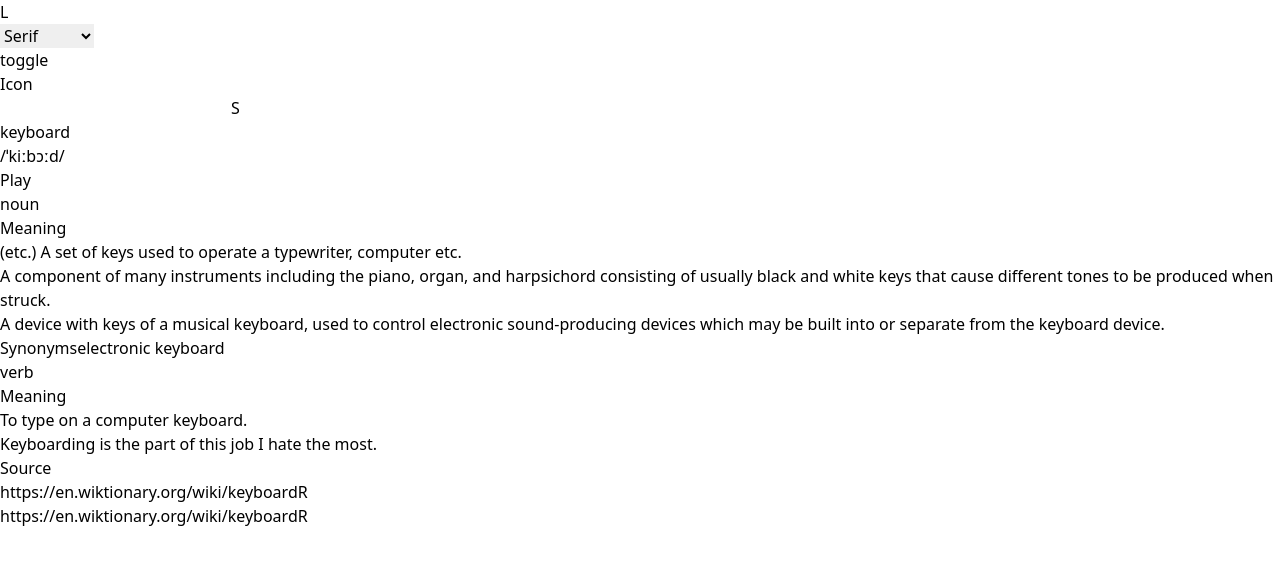
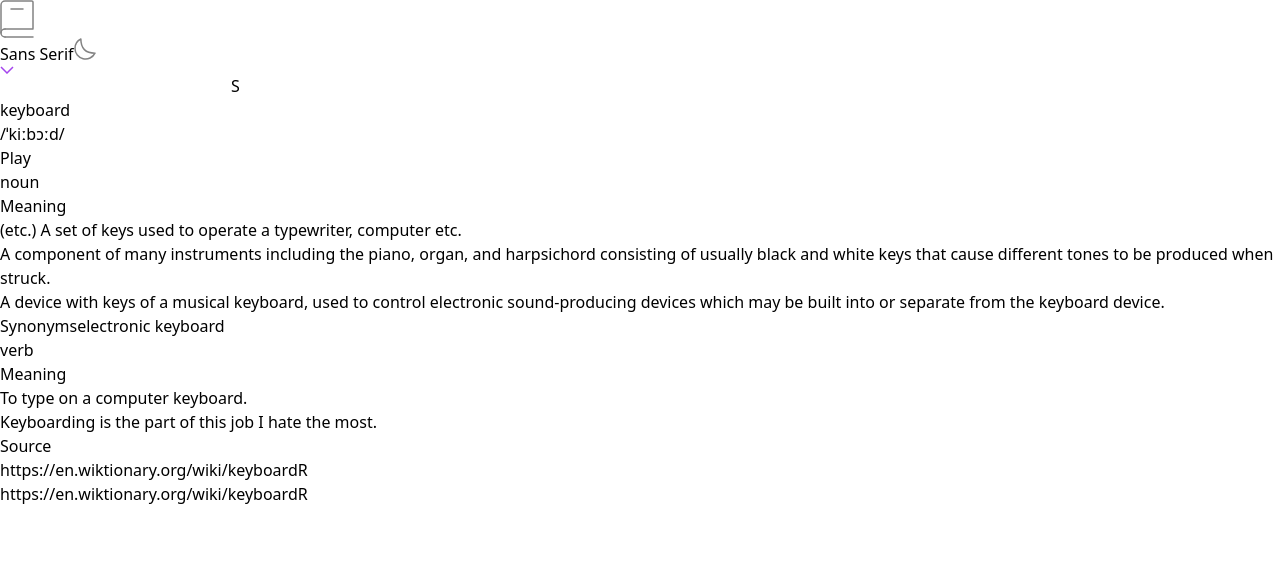
Before and after one commit to debasishrowlo/frontend-mentor-dictionary-api, a React app: page / in a window 1280 px wide. Shown: the top 564 px of the page. Built offline with nearby package versions, Linux system fonts and the light colour scheme.

Commit message:
Add header styles

```diff
--- a/src/index.css
+++ b/src/index.css
@@ -21,5 +21,9 @@
   src: url(./assets/fonts/inter/Inter-VariableFont_slnt,wght.ttf);
 }
 
+body {
+  @apply text-black;
+}
+
 @tailwind components;
 @tailwind utilities;
--- a/src/index.html
+++ b/src/index.html
@@ -3,7 +3,7 @@
   <head>
     <meta charset="utf-8" />
     <meta name="viewport" content="width=device-width, initial-scale=1" />
-    <link rel="icon" type="image/png" sizes="32x32" href=<%=require("./images/favicon-32x32.png")%>>
+    <link rel="icon" type="image/png" sizes="32x32" href=<%=require("./assets/images/favicon-32x32.png")%>>
     <title>Frontend Mentor | Dictionary web app</title>
   </head>
   <body>
--- a/src/index.tsx
+++ b/src/index.tsx
@@ -1,6 +1,10 @@
 import React, { useState, FormEvent } from "react"
 import { createRoot } from "react-dom/client"
 import classnames from "classnames"
+
+import logo from "./assets/images/logo.svg"
+import arrowDownIcon from "./assets/images/icon-arrow-down.svg"
+import moonIcon from "./assets/images/icon-moon.svg"
 
 import "./index.css"
 
@@ -27,7 +31,7 @@ type Word = {
 
 const App = () => {
   const [query, setQuery] = useState("")
-  const [font, setFont] = useState(fontTypes.serif)
+  const [font, setFont] = useState(fontTypes.sans)
   const [word, setWord] = useState<Word>({
     value: "keyboard",
     phonetic: "/ˈkiːbɔːd/",
@@ -137,24 +141,36 @@ const App = () => {
   }
 
   return (
-    <div className={classnames("max-w-3xl mx-auto", {
-      "font-sans": font === fontTypes.serif,
-      "font-serif": font === fontTypes.sans,
+    <div className={classnames("p-6 max-w-3xl mx-auto", {
+      "font-serif": font === fontTypes.serif,
+      "font-sans": font === fontTypes.sans,
       "font-mono": font === fontTypes.mono,
     })}>
       <div className="flex justify-between">
-        <p>L</p>
-        <div className="flex">
-          <select
+        <img src={logo} className="w-7" />
+        <div className="flex items-center">
+          <button type="button" className="h-full px-4 flex items-center">
+            <span className="text-14 font-bold">
+              {font === fontTypes.serif && "Serif"}
+              {font === fontTypes.sans && "Sans Serif"}
+              {font === fontTypes.mono && "Mono"}
+            </span>
+            <img src={arrowDownIcon} className="w-3 ml-4" />
+          </button>
+          {/* <select
             onChange={(e) => setFont(e.target.value)}
             value={font}
           >
             <option value="sans-serif">Sans Serif</option>
             <option value="serif">Serif</option>
             <option value="mono">Mono</option>
-          </select>
-          <p>toggle</p>
-          <p>Icon</p>
+          </select> */}
+          <button type="button" className="h-full pl-4 border-l border-light-gray flex items-center">
+            <div className="w-10 h-5 px-1 flex items-center bg-grayish-blue rounded-full">
+              <div className="w-3.5 h-3.5 bg-white rounded-full"></div>
+            </div>
+            <img src={moonIcon} className="ml-3 w-5" />
+          </button>
         </div>
       </div>
       <div className="mt-6 flex">
```
Also changed, not shown: bundler/tailwind.config.js (+12 -13 lines).
